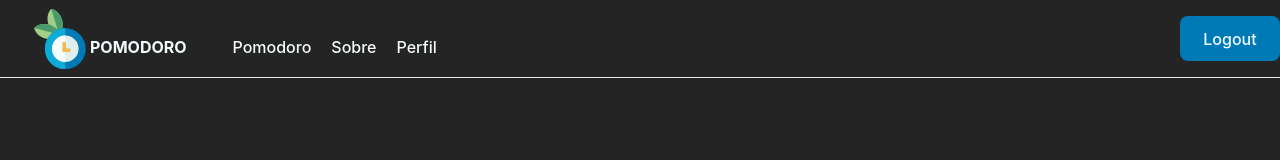
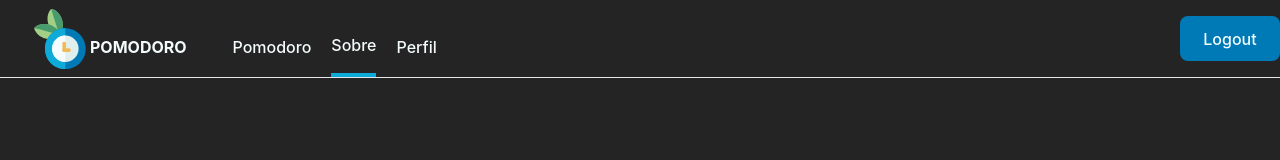
Before and after one commit to DeanVini/pomodoroVUE, a Vue app: page /sobre in a window 1280 px wide. Shown: the top 160 px of the page. Built offline with nearby package versions, Linux system fonts and the light colour scheme; sample sign-in values are in the browser's storage; what vue-sweetalert2 would draw is missing.

Commit message:
fix: navigation bar showing the current page

```diff
--- a/src/App.vue
+++ b/src/App.vue
@@ -1,5 +1,5 @@
 <template>
-  <NavBar v-if="router.currentRoute.value.href != '/login' && router.currentRoute.value.href != '/register'"/>
+  <NavBar :actualRoute="route.name" v-if="router.currentRoute.value.href != '/login' && router.currentRoute.value.href != '/register'"/>
   <router-view></router-view>
 </template>
 
@@ -7,6 +7,9 @@
 import { onMounted, ref } from "vue";
 import router from "./router";
 import NavBar from "./components/Global/Navbar.vue";
+import { useRoute } from 'vue-router'
+
+const route = useRoute()
 
 onMounted(()=>{
     let user = ref(localStorage.getItem('user-info'))
--- a/src/components/Global/NavBar.vue
+++ b/src/components/Global/NavBar.vue
@@ -22,24 +22,18 @@
 </template>
 
 <script setup>
-
-
-import { onMounted, ref } from "vue";
 import router from "../../router";
 import BaseButton from "../Forms/BaseButton.vue";
 
-
-let actualRoute = ref()
-
-onMounted(()=>{
-    actualRoute.value= router.currentRoute.value;
-    console.log(actualRoute.value)
+const props = defineProps({
+    actualRoute: {
+        type: String
+    }
 })
-
 
 function logout(){
     localStorage.clear();
-    router.push('/login')
+    router.push('/login');
 }
 
 </script>
```
